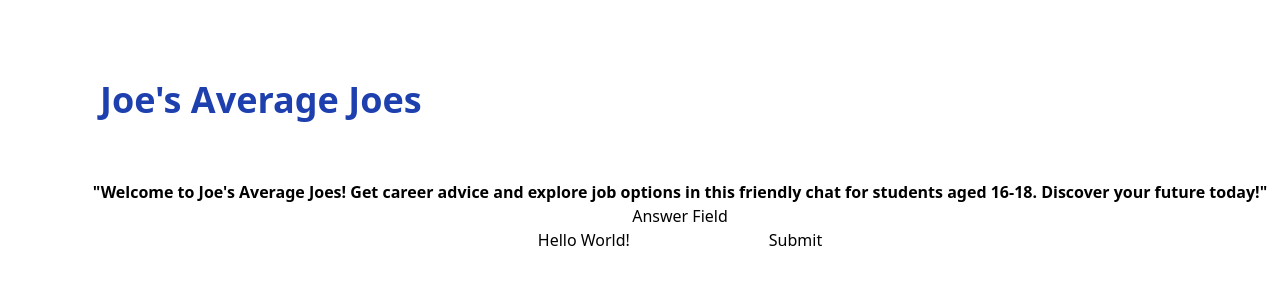
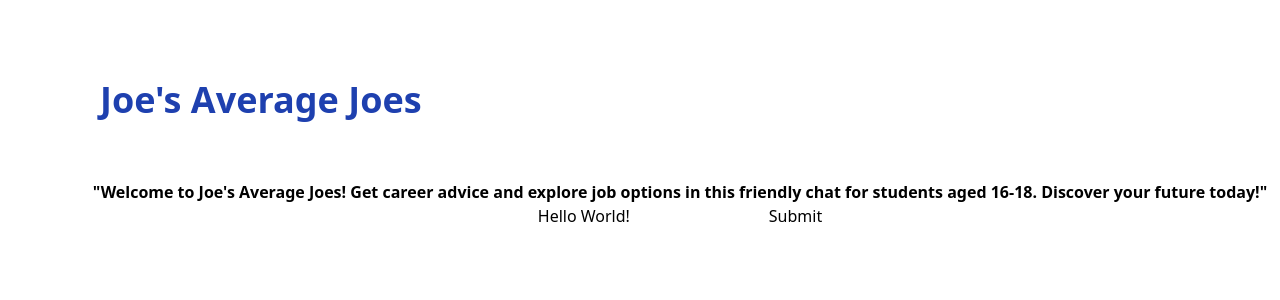
Before and after one commit to AparnaAbbina/averagejoe, a React (Create React App) app: page / in a window 1280 px wide. Shown: the top 300 px of the page. Built offline with nearby package versions, Linux system fonts and the light colour scheme.

Commit message:
Working on displaying the conversation

```diff
--- a/src/App.jsx
+++ b/src/App.jsx
@@ -2,14 +2,22 @@ import askQuestion from './lib/fetch';
 import {useState} from "react";
 
 function App() {
-    const [inputVal,setInputVal] = useState('Hello World!')
+    const [inputVal,setInputVal] = useState('Hello World!');
+	const [memory, setMemory] = useState('');
+
+	function dataset(){
+		askQuestion(inputVal);
+        setMemory(inputVal);
+
+	}
+
 		return (
 		<main className="w-full text-center m-10">
 			<div className="w-full flex p-10 m-5"><h1 className="font-extrabold text-left text-4xl text-blue-800">Joe's Average Joes</h1></div>
             <div><h2 className="font-bold">"Welcome to Joe's Average Joes! Get career advice and explore job options in this friendly chat for students aged 16-18. Discover your future today!"</h2></div>
-			<p>Answer Field</p>
+			<p>{memory}</p>
 			<input type="text"  value={inputVal} onChange={e => setInputVal(e.target.value)} />
-			<button onClick={()=>askQuestion(inputVal)}>Submit</button>
+			<button onClick={()=>dataset()}>Submit</button>
 		</main>
 	);
 }
```
